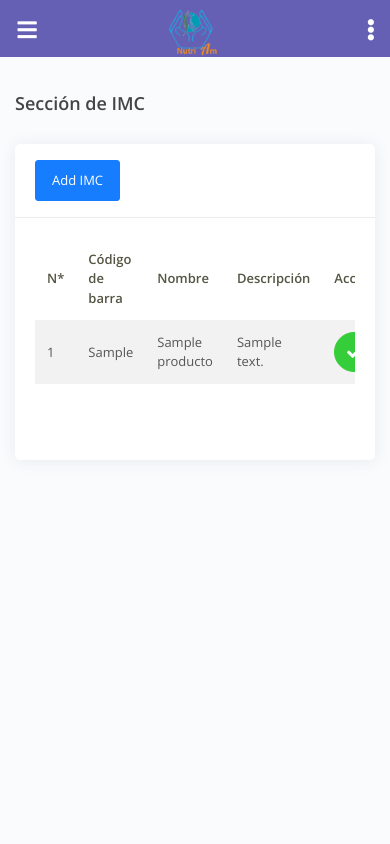
After one commit to Manchu1998/nutri, a PHP site: page /vistas/imc.php in a window 390 px wide. The commit adds this page. Run offline with PHP 8.4, Linux system fonts and the light colour scheme; the visitor is signed in with stand-in values (Sample User, id 1); tables that the repository leaves empty or names only in its code hold one stand-in row (values such as "Sample post").

Commit message:
Actualizacion de los datos

```diff
--- /dev/null
+++ b/modal/imc_modal.php
@@ -0,0 +1,51 @@
+<div class="modal fade bd-imc" tabindex="-1" role="dialog" aria-labelledby="myExtraLargeModalLabel" aria-hidden="true">
+  <div class="modal-dialog modal-xl">
+    <div class="modal-content">
+       <div class="modal-content">
+	      <div class="container">
+	      	<form action="../modelo/registrar_producto.php" method="POST" autocomplete="off">
+	      		 <div class="wizard-container wizard-round col-md-12">
+					<div class="wizard-header text-center"><br>
+						<h3 class="wizard-title"><b>Registrar</b>  producto</h3>
+					</div>
+					<div class="card-body" data-select2-id="10">
+						<div class="row" data-select2-id="9">
+							<div class="col-md-4" data-select2-id="8">
+								<div class="form-group" data-select2-id="7">
+									<label>Código de producto</label>
+									<input name="codigo_producto" type="text" class="form-control" required>
+								</div>
+							</div>
+							<div class="col-md-4">
+								<div class="form-group" data-select2-id="7">
+									<label>Nombre de producto</label>
+									<input name="nombre_producto" type="text" class="form-control" required>
+								</div>
+
+							</div>
+							<div class="col-md-4">
+								<div class="form-group" data-select2-id="7">
+									<label>Descripción de producto</label>
+									<input name="descripcion" type="text" class="form-control" required>
+								</div>
+
+							</div>
+						</div>
+					</div>
+
+					<div class="wizard-action">
+						<div class="pull-left">
+							  <button type="button" class="btn btn-secondary" data-dismiss="modal">Cancelar</button>
+						</div>
+						<div class="pull-right">
+							<input type="submit" class="btn btn-next btn-danger" name="next" value="Agregar">
+						</div>
+						<div class="clearfix"></div>
+					</div><br>
+				</div>
+	      	</form>
+	      </div>
+	    </div>
+    </div>
+  </div>
+</div>
--- a/modal/producto.php
+++ b/modal/producto.php
@@ -1,8 +1,6 @@
+<!-- Registrar producto -->
 
-
-
-
-<div class="modal fade bd-example" tabindex="-1" role="dialog" aria-labelledby="myLargeModalLabel" aria-hidden="true">
+<div class="modal fade bd-imc" tabindex="-1" role="dialog" aria-labelledby="myLargeModalLabel" aria-hidden="true">
   <div class="modal-dialog modal-lg">
     <div class="modal-content">
        <div class="modal-content">
@@ -53,3 +51,80 @@
     </div>
   </div>
 </div>
+
+<!-- Editar producto -->
+
+<div class="modal fade bd-example" id="Editarmodal" tabindex="-1" role="dialog" aria-labelledby="myLargeModalLabel" aria-hidden="true">
+  <div class="modal-dialog modal-lg">
+    <div class="modal-content">
+       <div class="modal-content">
+	      <div class="container">
+	      	<form action="../modelo/registrar_producto.php" method="POST" autocomplete="off">
+	      		 <div class="wizard-container wizard-round col-md-12">
+					<div class="wizard-header text-center"><br>
+						<h3 class="wizard-title"><b>Editar</b>  producto</h3>
+					</div>
+					<div class="card-body" data-select2-id="10">
+						<div class="row" data-select2-id="9">
+							<div class="col-md-4" data-select2-id="8">
+								<div class="form-group" data-select2-id="7">
+									<label>Código de producto</label>
+									<input name="codigo_producto" type="text" class="form-control" required>
+								</div>
+							</div>
+							<div class="col-md-4">
+								<div class="form-group" data-select2-id="7">
+									<label>Nombre de producto</label>
+									<input name="nombre_producto" type="text" class="form-control" required>
+								</div>
+
+							</div>
+							<div class="col-md-4">
+								<div class="form-group" data-select2-id="7">
+									<label>Descripción de producto</label>
+									<input name="descripcion" type="text" class="form-control" required>
+								</div>
+
+							</div>
+						</div>
+					</div>
+
+					<div class="wizard-action">
+						<div class="pull-left">
+							  <button type="button" class="btn btn-secondary" data-dismiss="modal">Cancelar</button>
+						</div>
+						<div class="pull-right">
+							<input type="submit" class="btn btn-next btn-danger" name="next" value="Agregar">
+						</div>
+						<div class="clearfix"></div>
+					</div><br>
+				</div>
+	      	</form>
+	      </div>
+	    </div>
+    </div>
+  </div>
+</div>
+
+<!-- Eliminar producto -->
+
+<div class="modal fade" id="Eliminarproducto" tabindex="-1" role="dialog" aria-labelledby="exampleModalLabel" aria-hidden="true">
+  <div class="modal-dialog" role="document">
+    <div class="modal-content">
+      <div class="modal-header">
+        <h5 class="modal-title" id="exampleModalLabel">Advertencia</h5>
+        <button type="button" class="close" data-dismiss="modal" aria-label="Close">
+          <span aria-hidden="true">&times;</span>
+        </button>
+      </div>
+      <div class="modal-body">
+          <div class="form-group">
+            <label for="recipient-name" class="col-form-label">Estas seguro que quieres eliminar?</label>
+          </div>
+      </div>
+      <div class="modal-footer">
+        <button type="button" class="btn btn-primary">Eliminar</button>
+      </div>
+    </div>
+  </div>
+</div>
--- a/modelo/consulta_producto.php
+++ b/modelo/consulta_producto.php
@@ -1,6 +1,7 @@
 <?php
 
   require_once ('conection.php');
+  require_once ('../modal/producto.php');
 
 
   $consulta = "SELECT  * FROM producto";
@@ -14,9 +15,9 @@
             <td>".$fila['nombre_prod']."</td>
             <td>".$fila['descrip_prod']."</td>
 
-            <td><button type='button' data-toggle='modal' data-target='#modal' class='btn btn-icon btn-round btn-success'><i class='fa fa-check'></i>
+            <td><button type='button' data-toggle='modal' data-target='#Editarmodal' class='btn btn-icon btn-round btn-success'><i class='fa fa-check'></i>
                     </button></td>
-            <td><button type='button' data-toggle='modal' data-target='#modal' class='btn btn-icon btn-round btn-danger'><i class='fa fa-times'></i>
+            <td><button type='button' data-toggle='modal' data-target='#Eliminarproducto' class='btn btn-icon btn-round btn-danger'><i class='fa fa-times'></i>
                     </button></td>
           </tr>";
     }
--- /dev/null
+++ b/vistas/imc.php
@@ -0,0 +1,152 @@
+<?php  include('../controlador/seguridad.php'); ?>
+
+
+<!DOCTYPE html>
+<html lang="es">
+<head>
+	<?php include_once('../links/header.php'); ?>
+	<script>
+	WebFont.load({
+		google: {"families":["Open+Sans:300,400,600,700"]},
+		custom: {"families":["Flaticon", "Font Awesome 5 Solid", "Font Awesome 5 Regular", "Font Awesome 5 Brands"], urls: ['../assets/css/fonts.css']},
+		active: function() {
+			sessionStorage.fonts = true;
+		}
+	});
+</script>
+</head>
+<body>
+	<div class="wrapper">
+		<div class="main-header" data-background-color="purple">
+			<div class="logo-header">
+				<a href="inicio.php" class="logo">
+					<img src="../assets/img/Logotipo.png" alt="navbar brand" class="navbar-brand" width="70px">
+				</a>
+				<button class="navbar-toggler sidenav-toggler ml-auto" type="button" data-toggle="collapse" data-target="collapse" aria-expanded="false" aria-label="Toggle navigation">
+					<span class="navbar-toggler-icon">
+						<i class="fa fa-bars"></i>
+					</span>
+				</button>
+				<button class="topbar-toggler more"><i class="fa fa-ellipsis-v"></i></button>
+				<div class="navbar-minimize">
+					<button class="btn btn-minimize btn-rounded">
+						<i class="fa fa-bars"></i>
+					</button>
+				</div>
+			</div>
+			<!-- End Logo Header -->
+
+			<!-- Navbar Header -->
+			<nav class="navbar navbar-header navbar-expand-lg">
+
+				<div class="container-fluid">
+					<ul class="navbar-nav topbar-nav ml-md-auto align-items-center">
+
+
+						<li class="nav-item dropdown hidden-caret">
+							<a class="dropdown-toggle profile-pic" data-toggle="dropdown" href="#" aria-expanded="false">
+								<div class="avatar-sm">
+									<img src="../assets/img/profile.jpg" alt="..." class="avatar-img rounded-circle">
+								</div>
+							</a>
+							<ul class="dropdown-menu dropdown-user animated fadeIn">
+								<li>
+									<div class="user-box">
+										<div class="avatar-lg"><img src="../assets/img/profile.jpg" alt="image profile" class="avatar-img rounded"></div>
+										<div class="u-text">
+											<h4>Datos personales</h4>
+										</div>
+									</div>
+								</li>
+								<li>
+									<div class="dropdown-divider"></div>
+									<a class="dropdown-item" href="#"><?php echo $_SESSION['cedula_usua']; ?></a>
+									<a class="dropdown-item" href="#"><?php echo $_SESSION['nombre_usua']; ?></a>
+									<a class="dropdown-item" href="#"><?php echo $_SESSION['apellido_usua']; ?></a>
+									<a class="dropdown-item" href="#"><?php echo $_SESSION['email_usua']; ?></a>
+									<div class="dropdown-divider"></div>
+									<a class="dropdown-item" href="../controlador/logout.php">Salir</a>
+								</li>
+							</ul>
+						</li>
+
+					</ul>
+				</div>
+			</nav>
+			<!-- End Navbar -->
+		</div>
+
+
+		<!-- Sidebar -->
+		<div class="sidebar">
+
+			<div class="sidebar-background"></div>
+			<div class="sidebar-wrapper scrollbar-inner">
+				<div class="sidebar-content">
+					<div class="user">
+						<div class="avatar-sm float-left mr-2">
+							<img src="../assets/img/profile.jpg" alt="..." class="avatar-img rounded-circle">
+						</div>
+						<div class="info">
+							<a data-toggle="collapse" href="#collapseExample" aria-expanded="true">
+								<span> <?php echo $_SESSION['nombre_usua']; ?>	<span class="user-level">Administrador</span></span>
+							</a>
+							<div class="clearfix"></div>
+						</div>
+					</div>
+					 <?php include_once ('includes/nabvar.php'); ?>
+				</div>
+			</div>
+		</div>
+		<!-- End Sidebar -->
+
+		<div class="main-panel">
+			<div class="content">
+				<div class="page-inner">
+					<div class="page-header">
+						<h4 class="page-title">Sección de IMC</h4>
+					</div>
+					<div class="row">
+						<div class="col-md-12">
+							<div class="card">
+								<div class="card-header">
+								   <button type="button" class="btn btn-primary" data-toggle="modal" data-target=".bd-example">Add IMC</button>
+								</div>
+								<div class="card-body">
+									<div class="table-responsive">
+										<table id="basic-datatables" class="display table table-striped table-hover" >
+											<thead>
+												<tr>
+													<th>N*</th>
+													<th>Código de barra</th>
+													<th>Nombre</th>
+													<th>Descripción</th>
+													<th>Acciones</th>
+												</tr>
+											</thead>
+
+											<tbody>
+		                                      <?php include_once('../modelo/consulta_producto.php'); ?>
+											</tbody>
+										</table>
+									</div>
+								</div>
+
+								<div class="card-body">
+                                   <?php include_once('../modal/imc_modal.php'); ?>
+								</div>
+							</div>
+						</div>
+
+					</div>
+				</div>
+			</div>
+		</div>
+	</div>
+</div>
+
+  <?php  include_once('../links/footer.php'); ?>
+
+
+</body>
+</html>
```
